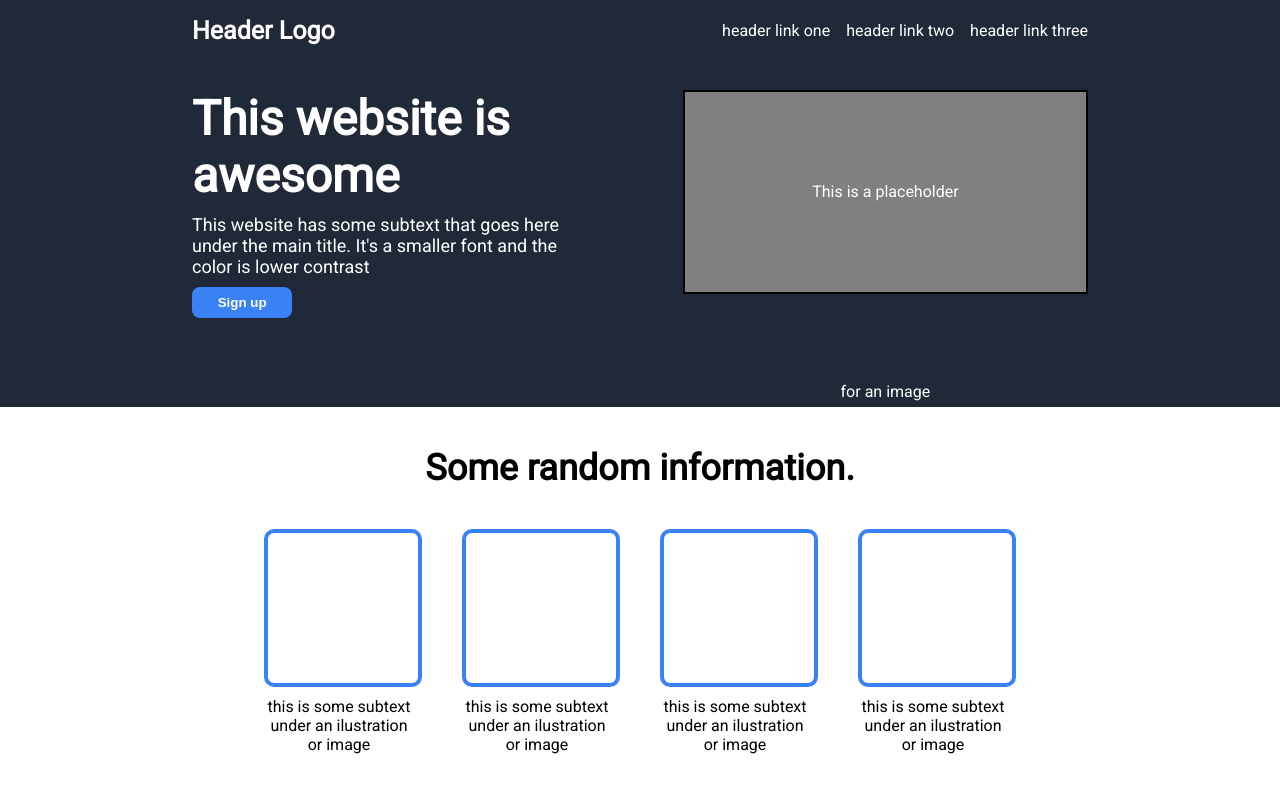
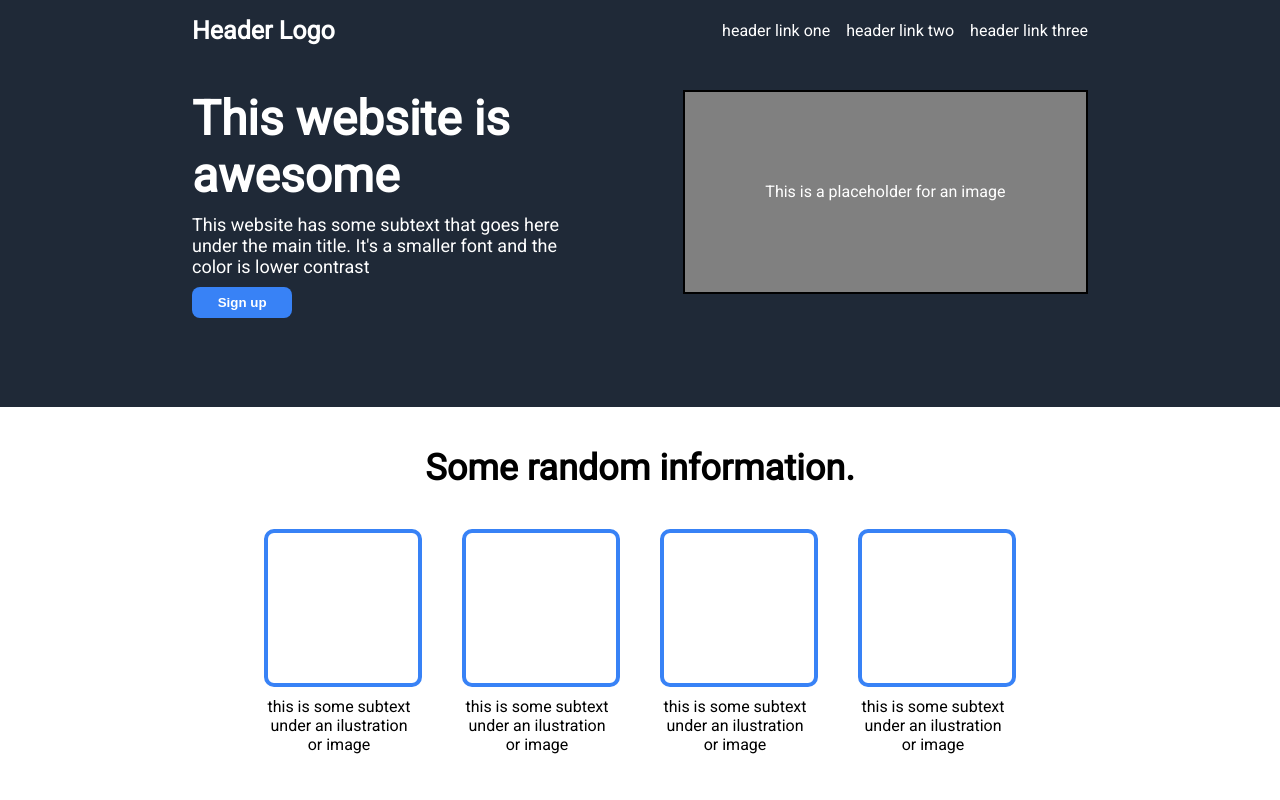
Before and after one commit to jmontes33/Landing-page, a plain HTML site: page index.html in a window 1280 px wide. Shown: the top 800 px of the page. Drawn offline with Linux system fonts and the light colour scheme; a web font is replaced by a local one.

Commit message:
final final final

```diff
--- a/index.html
+++ b/index.html
@@ -28,7 +28,7 @@
             <button class="button-1">Sign up</button>
         </div>
         <div class="right-1">
-            <div class="text">This is a placeholder for an image</div>
+            <div class="text-7">This is a placeholder for an image</div>
         </div>
     </div>
     </div>
```
